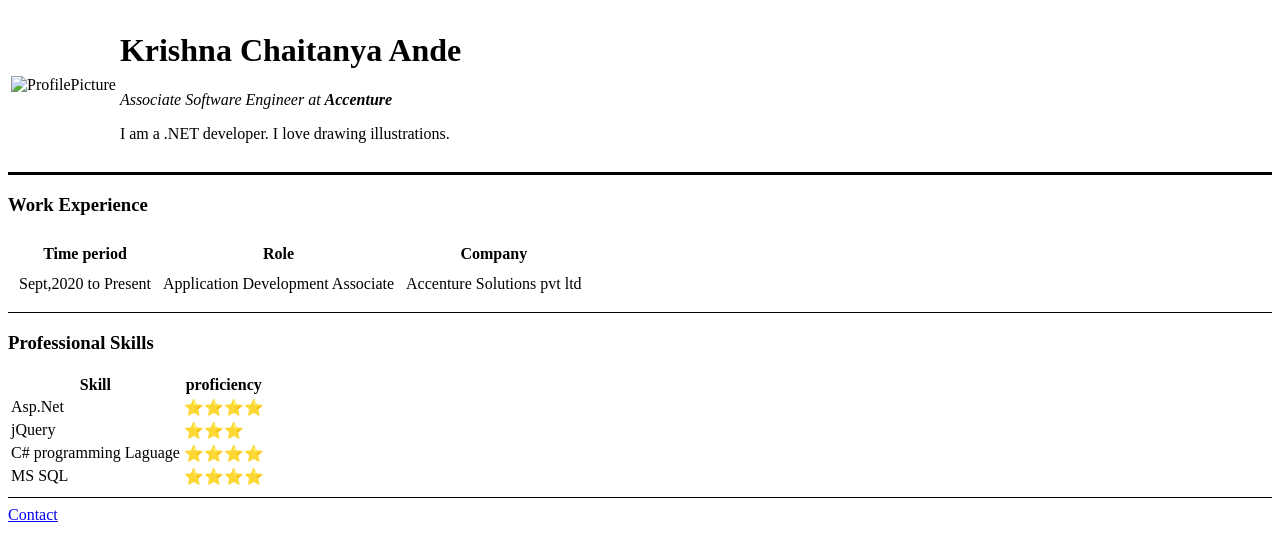
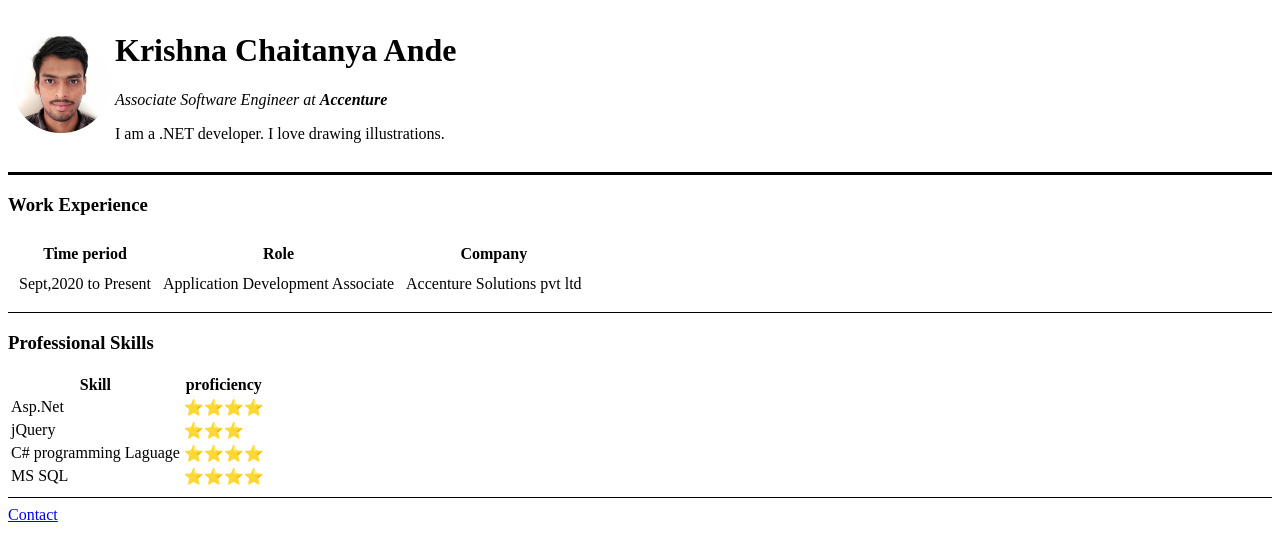
Before and after one commit to kittuande/CV, a plain HTML site: page index.html in a window 1280 px wide. Drawn offline with Linux system fonts and the light colour scheme.

Commit message:
Update index.html

```diff
--- a/index.html
+++ b/index.html
@@ -11,7 +11,7 @@
       <tr>
         <td>
           <img style="width: 100px;"
-            src="/Html-Personal site/images/image.png"
+            src="/images/image.png"
             alt="ProfilePicture"
           />
         </td>
```
